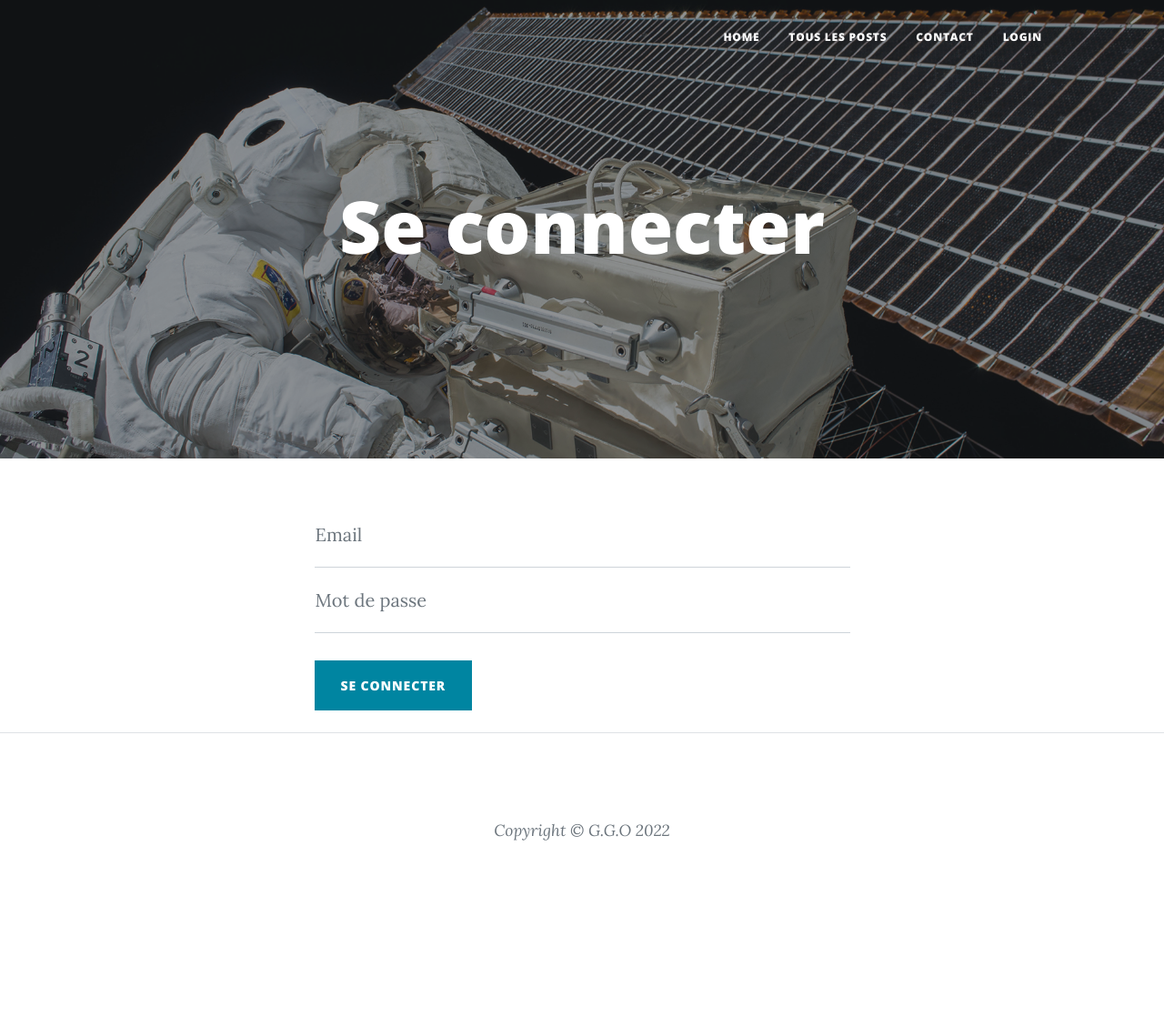
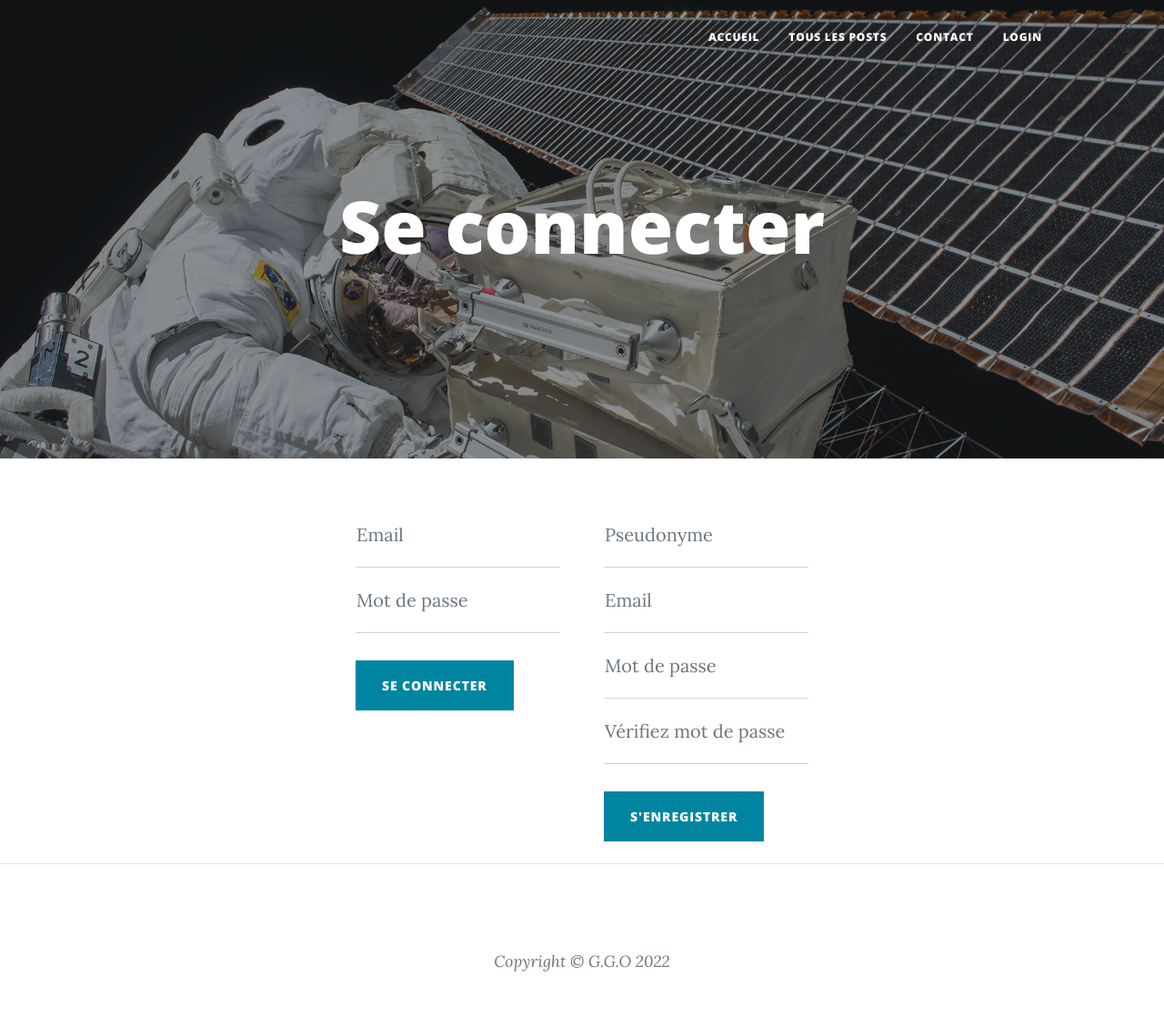
Before and after one commit to GGOx94/PHP-Blog, a PHP site: page /login in a window 1280 px wide. Shown: the whole page at 91% size. Before the commit the page ends 924 px from the top, so only its background shows below. Run offline with PHP 8.4, Linux system fonts and the light colour scheme; some libraries are stand-ins or nearby versions.

Commit message:
- Created signup form (in login page) - Created SingupController - For now, user that sign-up are automatically logged-in (later : proper mailer registration) - Reworked routes/index a bit to be handled by regex matching

```diff
--- a/config/routes.php
+++ b/config/routes.php
@@ -5,42 +5,14 @@ use App\Controller\PostsListController;
 use App\Controller\PostController;
 use App\Controller\LoginController;
 use App\Controller\LogoutController;
+use App\Controller\SignupController;
 
-$routes =
-[
-    'postsList'    => PostsListController::class,
-    'post'         => PostController::class,
-    'login'        => LoginController::class,
-    'logout'        => LogoutController::class
+return [
+    '/' => HomeController::class,
+    '/postsList' => PostsListController::class,
+    '/post' => PostController::class,
+    '/post/([0-9]+)' => PostController::class,
+    '/login' => LoginController::class,
+    '/logout' => LogoutController::class,
+    '/signup' => SignupController::class
 ];
-
-function createController($path)
-{
-    if($path === '/') {
-        return [new HomeController(), null];
-    }
-
-    global $routes;
-
-    $values = explode('/', $path);
-    for($i = 0; $i < count($values); $i++)
-    {
-        $curVal = $values[$i];
-        if(array_key_exists($curVal, $routes))
-        {
-            $controller = new $routes[$curVal]();
-
-            return [
-                $controller,
-                $i < count($values) - 1 ? array_slice($values, $i + 1) : null
-            ];
-        }
-    }
-
-    return null;
-}
-
-function setupSession()
-{
-
-}
--- a/src/Controller/BaseController.php
+++ b/src/Controller/BaseController.php
@@ -1,11 +1,9 @@
 <?php
-
-//require_once('vendor/autoload.php');
 
 namespace App\Controller;
 use App\Model\Manager;
 
-class BaseController
+abstract class BaseController
 {
     private $twig;
     protected $db;
--- a/src/Controller/LoginController.php
+++ b/src/Controller/LoginController.php
@@ -4,58 +4,50 @@ namespace App\Controller;
 
 class LoginController extends BaseController
 {
-    private $errMsg;
-
     public function __invoke()
     {
-        if(!isset($_SESSION['username']))
-        {
-            if(!$_POST)
-            {
-                return $this->displayPage('Se connecter');
-            }
-            else if(isset($_POST['email']) && isset($_POST['password']))
-            {
-                return $this->loginUser($_POST['email'], $_POST['password']);
-            }
-            else
-            {
-                return $this->displayError();
-            }
+        if (isset($_SESSION['username'])) {
+            return $this->displayPage('Bonjour, ' . $_SESSION['username']);
         }
 
-        return $this->displayPage('Connecté : ' . $_SESSION['username']);
+        if (!$_POST) {
+            return $this->displayPage('Se connecter');
+        }
+
+        if (isset($_POST['email']) && isset($_POST['password'])) {
+            return $this->loginUser($_POST['email'], $_POST['password']);
+        }
+
+        return $this->displayErrors();
     }
 
     private function loginUser($email, $password)
     {
         $user = $this->db->loginUser($email, $password);
 
-        if($user) // Success : User is logged-in, set session and redirect to homepage
+        if ($user) // Success : User is logged-in, set session and redirect to homepage
         {
             $_SESSION['username'] = $user->getName();
             header('location: /');
             return;
         }
 
-        return $this->displayError();
+        return $this->displayErrors();
     }
 
     private function displayPage($title)
     {
-        $data = [ 'title' => $title ];
+        $data = ['title' => $title];
+        return $this->render('login.twig', $data);
+    }
 
-        if($this->errMsg)
-        {
-            $data['error_message'] = $this->errMsg;
-        }
+    private function displayErrors()
+    {
+        // Only one error possible in login : wrong email/password
+
+        $data = ['title' => 'Se connecter'];
+        $data['error_messages'] = ["Mauvais email ou mot de passe."];
 
         return $this->render('login.twig', $data);
     }
-
-    private function displayError()
-    {
-        $this->errMsg = 'Mauvais email ou mot de passe.';
-        return $this->displayPage('Se connecter');
-    }
 }
--- a/src/Controller/PostController.php
+++ b/src/Controller/PostController.php
@@ -6,10 +6,10 @@ use RuntimeException;
 
 class PostController extends BaseController
 {
-    public function __invoke($args)
+    public function __invoke(array $args)
     {
-        if(!$args || !is_numeric($args[0])) {
-            throw new RuntimeException("Mauvais ID de Post précisé.");
+        if(!$args) {
+            throw new RuntimeException("Aucun ID de post précisé.");
         }
 
         $post = $this->db->getPostByID($args[0]);
--- a/src/Model/Manager.php
+++ b/src/Model/Manager.php
@@ -25,6 +25,31 @@ class Manager
         $rslt = $req->execute(array($email, $pwdCmp));
 
         return !$rslt ? false : $req->fetch();
+    }
+
+    public function registerUser($name, $email, $password)
+    {
+        $pwdHash = md5($password);
+
+        $req = $this->cnx->prepare(
+                'INSERT INTO user (name, email, password, fk_user_status)
+                VALUES (?, ?, ?, "visitor")');
+
+        return $req->execute(array($name, $email, $pwdHash));
+    }
+
+    public function checkUserExists($username)
+    {
+        $req = $this->cnx->prepare( 'SELECT * FROM user u WHERE u.name = ?');
+        $req->execute(array($username));
+        return $req->fetch() ? true : false;
+    }
+
+    public function checkEmailExists($email)
+    {
+        $req = $this->cnx->prepare( 'SELECT * FROM user u WHERE u.email = ?');
+        $req->execute(array($email));
+        return $req->fetch() ? true : false;
     }
 
     public function getAllPosts() : array
--- a/src/Views/base.twig
+++ b/src/Views/base.twig
@@ -34,7 +34,7 @@
             </button>
             <div class="collapse navbar-collapse" id="navbarResponsive">
                 <ul class="navbar-nav ms-auto py-4 py-lg-0">
-                    <li class="nav-item"><a class="nav-link px-lg-3 py-3 py-lg-4" href="/">Home</a></li>
+                    <li class="nav-item"><a class="nav-link px-lg-3 py-3 py-lg-4" href="/">Accueil</a></li>
                     <li class="nav-item"><a class="nav-link px-lg-3 py-3 py-lg-4" href="/postsList">Tous les posts</a></li>
                     <li class="nav-item"><a class="nav-link px-lg-3 py-3 py-lg-4" href="/contact">Contact</a></li>
                     <li class="nav-item">
--- a/src/Views/login.twig
+++ b/src/Views/login.twig
@@ -19,25 +19,28 @@
 <main class="mb-4">
 <div class="container px-4 px-lg-5">
 <div class="row gx-4 gx-lg-5 justify-content-center">
-<div class="col-md-10 col-lg-8 col-xl-7">
 
-    {% if error_message is defined %}
+{% if session_username is defined %}
 
-        <div class="alert alert-danger" role="alert">
-            {{ error_message }}
-        </div>
+    <form action="logout" method="post">
+        <input class="form-control btn btn-danger" type="submit" value="Se déconnecter" />
+    </form>
 
+{% else %}
+
+    {% if error_messages is defined %}
+        {% for errMsg in error_messages %}
+            <div class="row justify-content-center">
+            <div class="col col-md-7 col-lg-7 col-xl-7 alert alert-danger text-center">
+                {{ errMsg }}
+                </div>
+            </div>
+        {% endfor %}
     {% endif %}
 
-    {% if session_username is defined %}
-
-        <form action="logout" method="post">
-            <input class="form-control btn btn-danger" type="submit" value="Se déconnecter" />
-        </form>
-
-    {% else %}
-        <!-- Login/Signup Form -->
-        <form id="loginForm" action="login" method="post" data-sb-form-api-token="">
+    <div class="col-md-5 col-lg-4 col-xl-3">
+        <!-- Login Form -->
+        <form id="loginForm" action="/login" method="post" data-sb-form-api-token="">
             <div class="form-floating">
                 <input class="form-control" id="email" name="email" type="email" placeholder="Votre email" data-sb-validations="required,email" />
                 <label for="email">Email</label>
@@ -51,19 +54,50 @@
             </div>
 
             <br />
-            <!--
-                Bootstrap small hack to keep the form 'invalid feedbacks'.
-                Those 2 divs and a button with id submitButton must be present.
-                Hide the button and put our own instead.
-            -->
             <div class="d-none" id="submitSuccessMessage"></div>
             <div class="d-none" id="submitErrorMessage"></div>
             <button class="d-none" id="submitButton" type="submit"></button>
             <input type="submit" class="btn btn-primary text-uppercase" value='Se connecter'>
         </form>
-    {% endif %}
+        </div>
 
-</div>
+        <div class="col-md-5 col-lg-4 col-xl-3">
+        <!-- Sign-up Form -->
+        <form id="signupForm" action="/signup" method="post" data-sb-form-api-token="">
+            <div class="form-floating">
+                <input class="form-control" id="name-signup" name="name" placeholder="Votre pseudo" data-sb-validations="required" />
+                <label for="name">Pseudonyme</label>
+                <div class="invalid-feedback" data-sb-feedback="name-signup:required">Veuillez renseigner votre pseudonyme.</div>
+            </div>
+            <div class="form-floating">
+                <input class="form-control" id="email-signup" name="email" type="email" placeholder="Votre email" data-sb-validations="required,email" />
+                <label for="email">Email</label>
+                <div class="invalid-feedback" data-sb-feedback="email-signup:required">Veuillez renseigner votre email.</div>
+                <div class="invalid-feedback" data-sb-feedback="email-signup:email">Le format de l'email est invalide.</div>
+            </div>
+            <div class="form-floating">
+                <input class="form-control" id="password-signup" name="password" placeholder="Votre mot de passe" type="password" data-sb-validations="required" />
+                <label for="password">Mot de passe</label>
+                <div class="invalid-feedback" data-sb-feedback="password-signup:required">Veuillez renseigner votre mot de passe.</div>
+            </div>
+            <div class="form-floating">
+                <input class="form-control" id="password-signup-2" name="password-2" placeholder="Vérifier votre mot de passe" type="password" data-sb-validations="required" />
+                <label for="password">Vérifiez mot de passe</label>
+                <div class="invalid-feedback" data-sb-feedback="password-signup-2:required">Veuillez réécrire votre mot de passe.</div>
+            </div>
+
+            <br />
+            <div class="d-none" id="submitSuccessMessage"></div>
+            <div class="d-none" id="submitErrorMessage"></div>
+            <button class="d-none" id="submitButton" type="submit"></button>
+            <input type="submit" class="btn btn-primary text-uppercase" value="S'enregistrer">
+        </form>
+        </div>
+
+        </div>
+    </div>
+{% endif %}
+
 </div>
 </div>
 </main>
```
Also changed, not shown: public/index.php (+31 -12 lines), src/Controller/RegisterController.php (deleted, +0 -21 lines), src/Controller/SignupController.php (added, +73 -0 lines), 1 other file.
